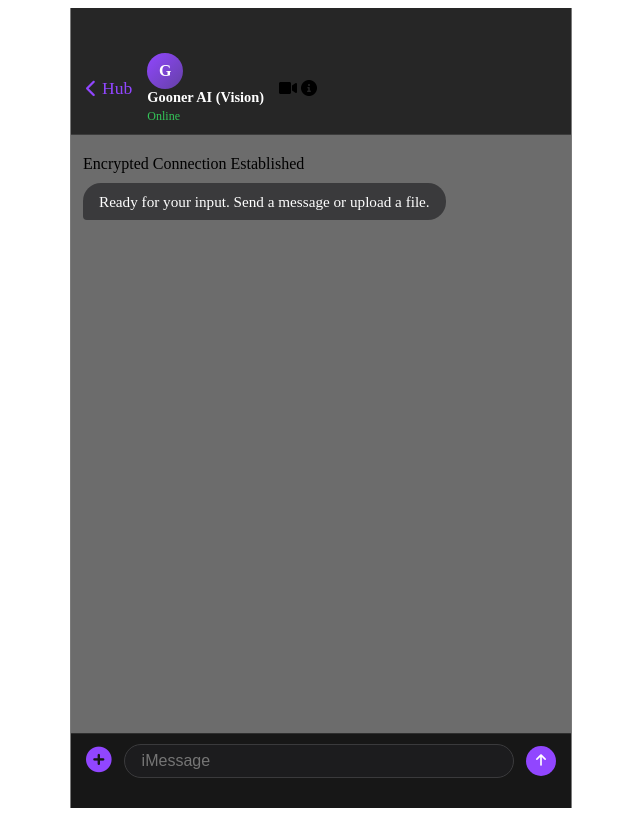
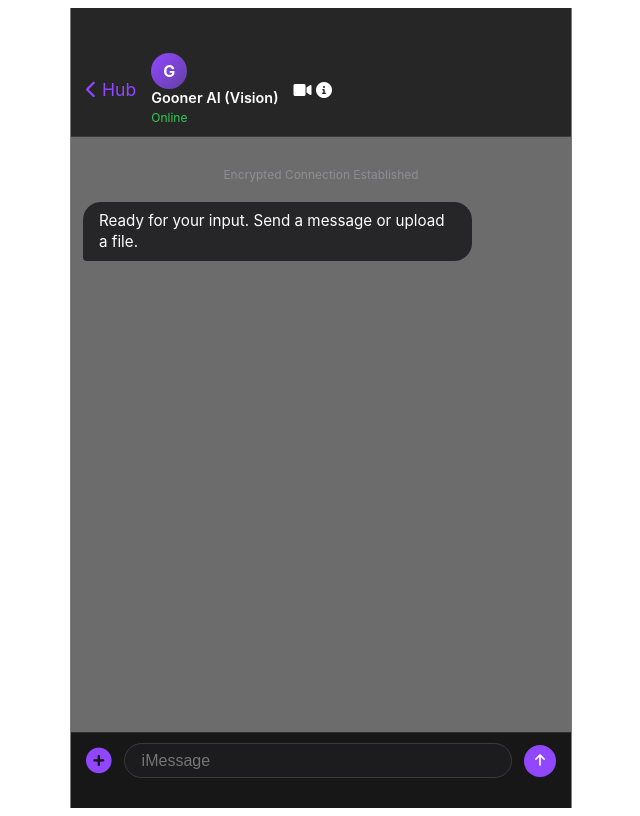
Before and after one commit to Benjamin-Sharpe/Maggie-sWorld2.0, a plain HTML site: page chat.html in a window 1280 px wide. Shown: the whole page, without its empty margins (319-959 px from the left). Drawn offline with Linux system fonts and the light colour scheme.

Commit message:
Update chat-style.css

```diff
--- a/chat-style.css
+++ b/chat-style.css
@@ -5,31 +5,26 @@
     height: 100vh;
     max-width: 500px;
     margin: 0 auto;
-    background: rgba(10, 10, 10, 0.6); /* Transparent dark glass */
-    backdrop-filter: blur(15px); /* Blurs your background.png slightly */
+    background: rgba(10, 10, 10, 0.6);
+    backdrop-filter: blur(15px);
     border-left: 1px solid rgba(255, 255, 255, 0.1);
     border-right: 1px solid rgba(255, 255, 255, 0.1);
     position: relative;
+    color: white;
+    font-family: -apple-system, BlinkMacSystemFont, "Segoe UI", Roboto, Helvetica, Arial, sans-serif;
 }
 
 /* 2. Official Header */
 .chat-header {
     display: flex;
     align-items: center;
-    padding: 45px 15px 10px; /* Extra top padding for notch area */
+    padding: 45px 15px 10px;
     border-bottom: 1px solid rgba(255, 255, 255, 0.1);
     background: rgba(20, 20, 20, 0.8);
     gap: 15px;
 }
 
-.back-btn {
-    color: #9146ff; /* Twitch Purple */
-    text-decoration: none;
-    font-size: 1.1rem;
-    display: flex;
-    align-items: center;
-    gap: 5px;
-}
+.back-btn { color: #9146ff; text-decoration: none; font-size: 1.1rem; display: flex; align-items: center; gap: 5px; }
 
 .avatar {
     width: 36px;
@@ -40,10 +35,9 @@
     align-items: center;
     justify-content: center;
     font-weight: bold;
-    color: white;
 }
 
-.status-text .name { display: block; font-weight: 600; color: white; font-size: 0.9rem; }
+.status-text .name { display: block; font-weight: 600; font-size: 0.9rem; }
 .status-text .status.online { font-size: 0.75rem; color: #34c759; }
 
 /* 3. iMessage Bubble Logic */
@@ -56,103 +50,41 @@
     gap: 10px;
 }
 
+.timestamp { text-align: center; font-size: 0.75rem; color: #8e8e93; margin: 10px 0; }
+
 .message { display: flex; width: 100%; margin-bottom: 4px; }
+.message.incoming { justify-content: flex-start; }
+.message.outgoing { justify-content: flex-end; }
+
 .bubble {
     max-width: 75%;
     padding: 8px 16px;
     font-size: 0.95rem;
     line-height: 1.4;
-    position: relative;
+    border-radius: 18px;
 }
 
-/* Incoming (AI) - Gray Bubbles */
-.incoming { justify-content: flex-start; }
-.incoming .bubble {
-    background: #3a3a3c;
-    color: white;
-    border-radius: 18px 18px 18px 4px;
-}
-
-/* Outgoing (User) - Purple Bubbles */
-.outgoing { justify-content: flex-end; }
-.outgoing .bubble {
-    background: #9146ff;
-    color: white;
-    border-radius: 18px 18px 4px 18px;
-}
+.incoming .bubble { background: #262629; color: white; border-radius: 18px 18px 18px 4px; }
+.outgoing .bubble { background: #9146ff; color: white; border-radius: 18px 18px 4px 18px; }
 
 /* 4. Input Area & Preview */
 .input-area {
-    padding: 10px 15px 30px; /* Padding for bottom swipe bar */
+    padding: 10px 15px 30px;
     background: rgba(20, 20, 20, 0.95);
     border-top: 1px solid rgba(255, 255, 255, 0.1);
 }
 
-.input-bar { display: flex; align-items: center; gap: 12px; }
-
-.text-input-wrapper {
-    flex-grow: 1;
-    background: #1c1c1e;
-    border: 1px solid #3a3a3c;
-    border-radius: 20px;
-    padding: 6px 15px;
+.preview-box { padding: 10px 0; }
+.img-wrap { position: relative; display: inline-block; }
+#preview-img { max-height: 100px; border-radius: 10px; border: 1px solid #3a3a3c; }
+.remove-btn {
+    position: absolute; top: -5px; right: -5px;
+    background: #ff3b30; border: none; color: white;
+    width: 20px; height: 20px; border-radius: 50%; cursor: pointer;
 }
 
-#msg-input {
-    width: 100%;
-    border: none;
-    background: transparent;
-    color: white;
-    outline: none;
-    font-size: 1rem;
-}
-
+.input-bar { display: flex; align-items: center; gap: 12px; }
+.text-input-wrapper { flex-grow: 1; background: #1c1c1e; border: 1px solid #3a3a3c; border-radius: 20px; padding: 6px 15px; }
+#msg-input { width: 100%; border: none; background: transparent; color: white; outline: none; font-size: 1rem; }
 .action-icon { color: #9146ff; font-size: 1.6rem; cursor: pointer; }
-
-.send-btn {
-    background: #9146ff;
-    border: none;
-    color: white;
-    width: 30px;
-    height: 30px;
-    border-radius: 50%;
-    display: flex;
-    align-items: center;
-    justify-content: center;
-    cursor: pointer;
-}
-
-/* 5. Image Preview & Delete Button */
-.preview-box {
-    padding: 10px 0;
-}
-
-.img-wrap {
-    position: relative;
-    display: inline-block;
-}
-
-#preview-img {
-    width: 100px;
-    height: 100px;
-    border-radius: 12px;
-    object-fit: cover;
-    border: 2px solid #9146ff;
-}
-
-.remove-btn {
-    position: absolute;
-    top: -8px;
-    right: -8px;
-    background: #ff3b30;
-    color: white;
-    border: 2px solid #1c1c1e;
-    border-radius: 50%;
-    width: 24px;
-    height: 24px;
-    cursor: pointer;
-    font-weight: bold;
-    display: flex;
-    align-items: center;
-    justify-content: center;
-}
+.send-btn { background: #9146ff; border: none; color: white; width: 32px; height: 32px; border-radius: 50%; cursor: pointer; }
```
